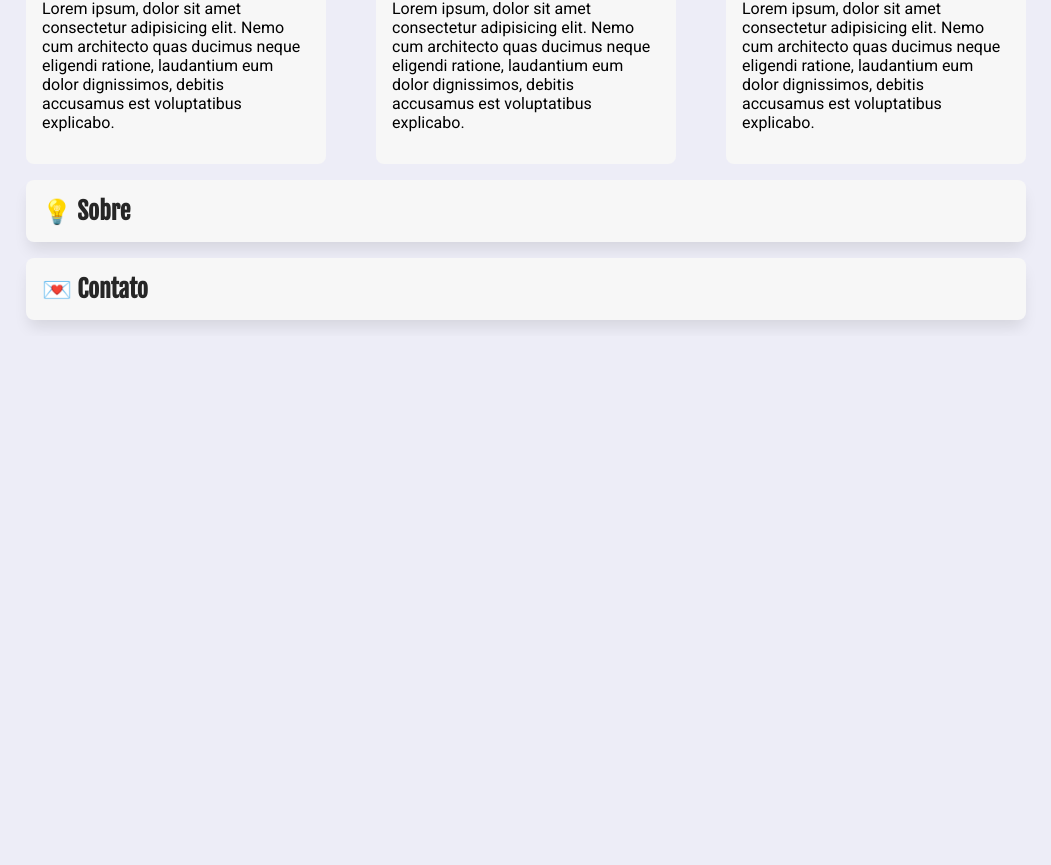
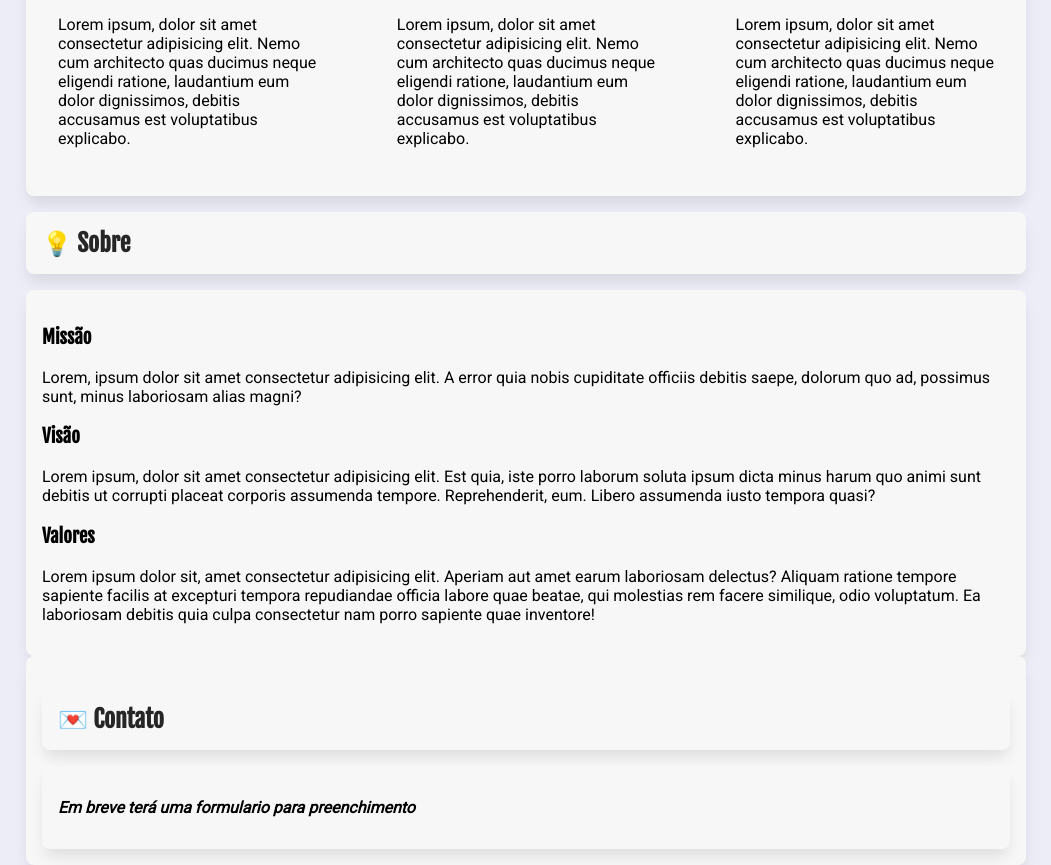
Before and after one commit to R0drigo-Pedroso/projeto-react-petshop, a React (Create React App) app: page / in a window 1280 px wide. Shown: the part 778-1643 px from the top of the page, without its empty margins (114-1165 px from the left). Before the commit the page ends 1114 px from the top, so only its background shows below. Built offline with nearby package versions, Linux system fonts and the light colour scheme.

Commit message:
Ajustes css

```diff
--- a/src/index.css
+++ b/src/index.css
@@ -61,3 +61,11 @@ h2 {
     max-width: 1000px;
     margin: auto;
 }
+
+#sobre, #produtos, #contato {
+    width: 100%;
+    background-color: #f7f7f7;
+    box-shadow: var(--sombra-box);
+    border-radius: var(--borda-arredondada);
+    padding: 1rem;
+}
--- a/src/pages/Contato/Contato.jsx
+++ b/src/pages/Contato/Contato.jsx
@@ -3,8 +3,14 @@ import estilo from "./Contato.module.css";
 
 const Contato = () => {
   return (
-    <section>
+    <section id="contato">
       <h2 className={estilo.titulo_secao}>Contato</h2>
+
+      <div id="contato">
+        <p>
+          <i>Em breve terá uma formulario para preenchimento</i>
+        </p>
+      </div>
     </section>
   );
 };
--- a/src/pages/Contato/Contato.module.css
+++ b/src/pages/Contato/Contato.module.css
@@ -1,3 +1,7 @@
 .titulo_secao::before {
     content: "💌 ";
 }
+
+i {
+    font-weight: 600;
+}
--- a/src/pages/Produtos/Produtos.jsx
+++ b/src/pages/Produtos/Produtos.jsx
@@ -6,7 +6,7 @@ const Produtos = () => {
     <section>
       <h2 className={estilo.titulo_secao}>Produtos</h2>
 
-      <div className={estilo.produtos}>
+      <div className={estilo.produtos} id="produtos">
         <article>
           <h3>Produtos 01</h3>
           <p>
--- a/src/pages/Sobre/Sobre.jsx
+++ b/src/pages/Sobre/Sobre.jsx
@@ -5,6 +5,32 @@ const Sobre = () => {
   return (
     <section>
       <h2 className={estilo.titulo_secao}>Sobre</h2>
+
+      <div id="sobre">
+        <h3>Missão</h3>
+        <p>
+          Lorem, ipsum dolor sit amet consectetur adipisicing elit. A error quia
+          nobis cupiditate officiis debitis saepe, dolorum quo ad, possimus
+          sunt, minus laboriosam alias magni?
+        </p>
+
+        <h3>Visão</h3>
+        <p>
+          Lorem ipsum, dolor sit amet consectetur adipisicing elit. Est quia,
+          iste porro laborum soluta ipsum dicta minus harum quo animi sunt
+          debitis ut corrupti placeat corporis assumenda tempore. Reprehenderit,
+          eum. Libero assumenda iusto tempora quasi?
+        </p>
+
+        <h3>Valores</h3>
+        <p>
+          Lorem ipsum dolor sit, amet consectetur adipisicing elit. Aperiam aut
+          amet earum laboriosam delectus? Aliquam ratione tempore sapiente
+          facilis at excepturi tempora repudiandae officia labore quae beatae,
+          qui molestias rem facere similique, odio voluptatum. Ea laboriosam
+          debitis quia culpa consectetur nam porro sapiente quae inventore!
+        </p>
+      </div>
     </section>
   );
 };
```
Also changed, not shown: src/components/ListaPosts/ListaPosts.module.css (line endings or trailing spaces), 1 other file (tests, documents, lock files or other folders).
